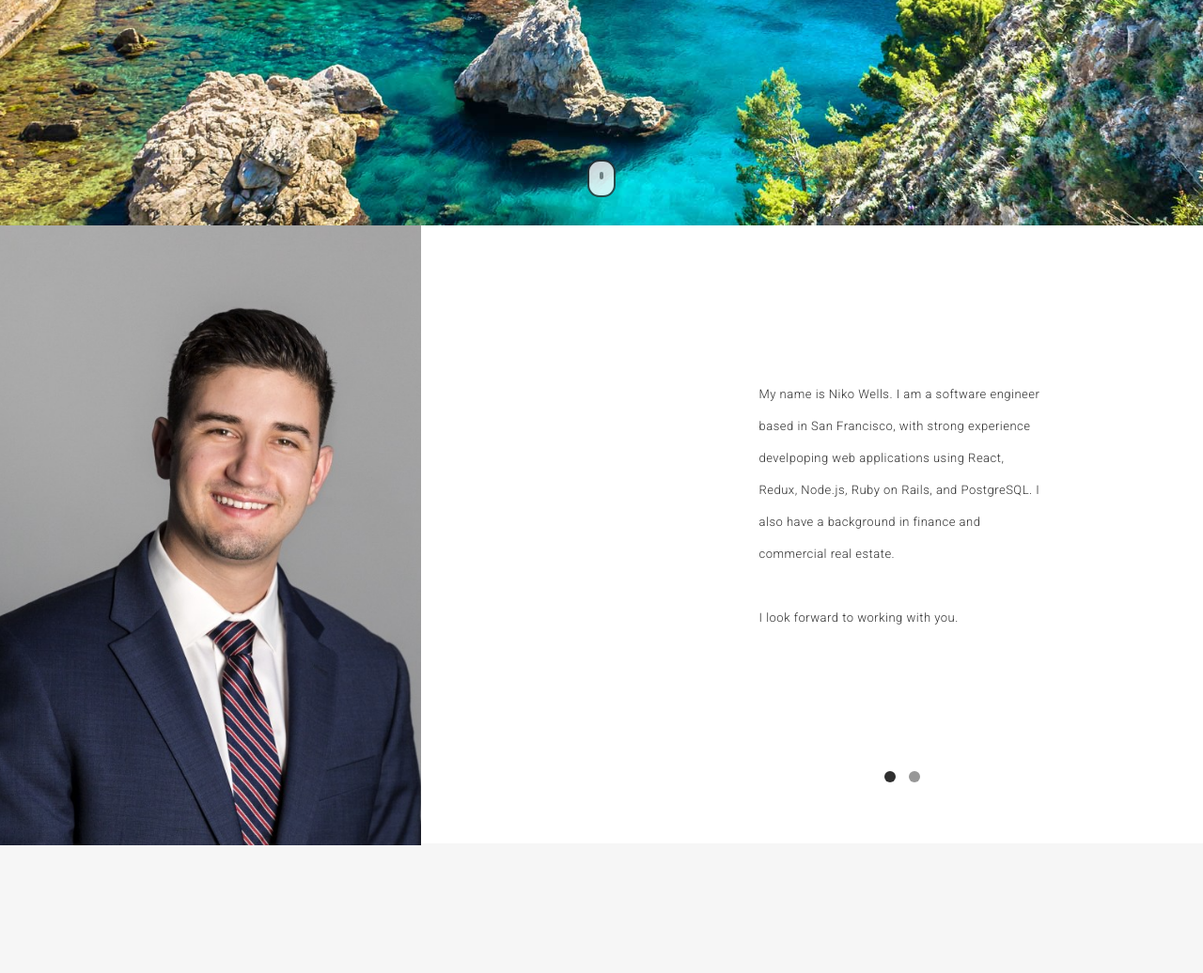
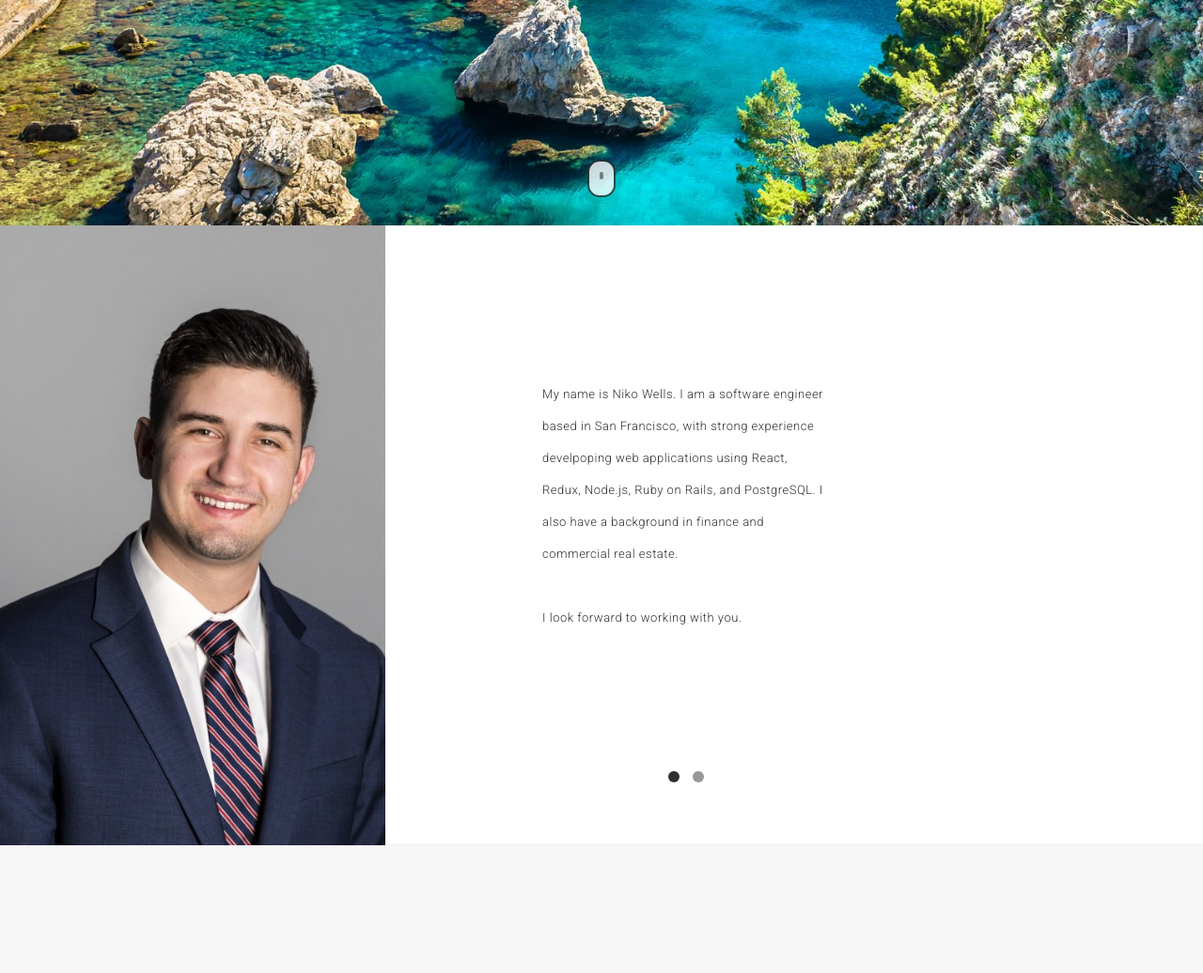
Before and after one commit to wellsniko/wellsniko, a PHP site: page / in a window 1280 px wide. Shown: the part 560-1596 px from the top of the page at 94% size. Run offline with PHP 8.4, Linux system fonts and the light colour scheme; some libraries are stand-ins or nearby versions.

Commit message:
headshot format

```diff
--- a/css/style.css
+++ b/css/style.css
@@ -970,9 +970,10 @@ ul.portfolio-image li .desc{
   padding: 0;
   margin: 0;
   min-height: 660px;
-  width: 70%;
+  width: 100%;
   height: 100%;
   float: left;
+  /* background-size: contain; */
 }
 .wrap-about {
   height: 100%;
@@ -1373,3 +1374,24 @@ ul.portfolio-image li .desc{
 .tech-image {
   height: 100px;
 }
+
+
+
+
+
+
+
+.col-xs-12-img
+{position:relative;min-height:1px;padding-right:15px;padding-left:15px;
+float:left;
+width:100%;
+padding: 0 !important; margin: 0 !important;}
+
+@media(min-width:992px){.col-md-6-img {
+  position:relative;min-height:1px;padding-right:15px;padding-left:15px;float:left;width:32%
+}}
+
+
+@media screen and (max-width: 768px){
+.bg-about {
+    min-height: 580px;}
--- a/index.html
+++ b/index.html
@@ -136,7 +136,7 @@
 
         <!--ABOUT-->
         <section id="about">
-          <div class="col-md-6 col-xs-12 no-pad">
+          <div class="col-md-6-img col-xs-12-img no-pad">
             <div class="bg-about"></div>
           </div>
           <div class="col-md-6 col-sm-12 col-xs-12 white-col">
```
